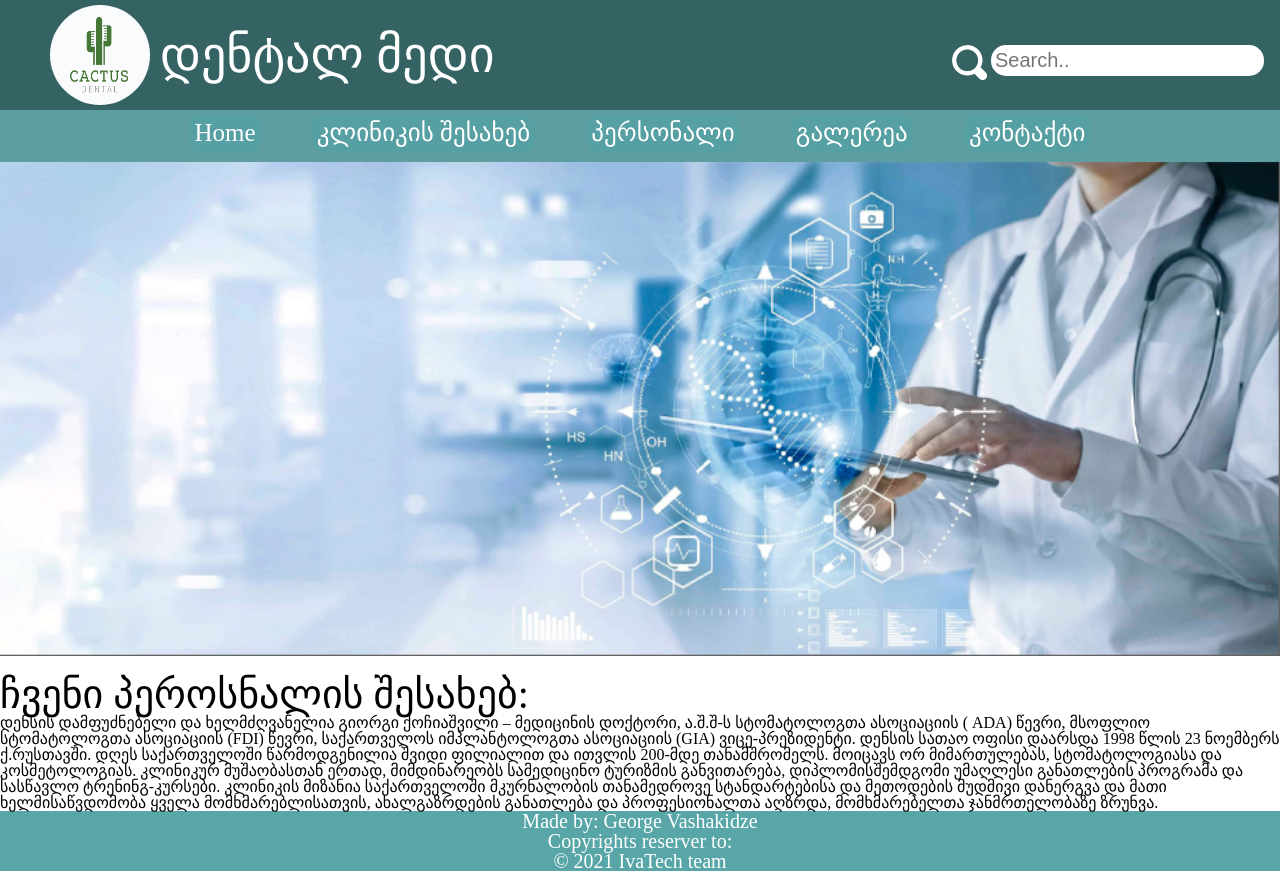
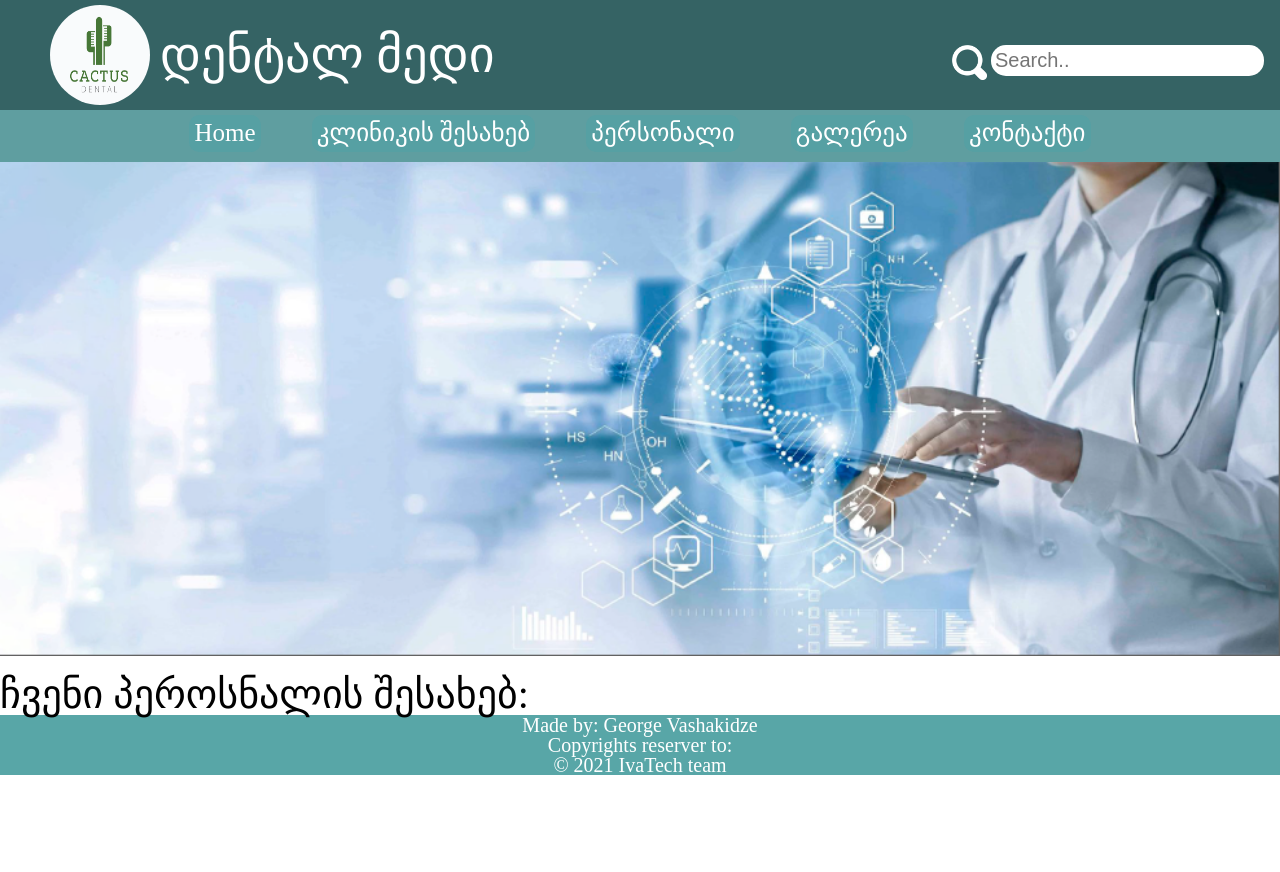
Before and after one commit to giovasha/Doc, a plain HTML site: page HomeScreen.html in a window 1280 px wide. After the commit the page ends 800 px from the top, so only its background shows below. Drawn offline with Linux system fonts and the light colour scheme.

Commit message:
CommitN2

```diff
--- a/HomeScreen.html
+++ b/HomeScreen.html
@@ -81,11 +81,6 @@
    <p class="big">
    ჩვენი პეროსნალის შესახებ:
   </p>
-  <p>დენსის დამფუძნებელი და ხელმძღვანელია გიორგი ქოჩიაშვილი – მედიცინის დოქტორი, ა.შ.შ-ს სტომატოლოგთა ასოციაციის ( ADA)  წევრი, მსოფლიო სტომატოლოგთა ასოციაციის (FDI)  წევრი, საქართველოს იმპლანტოლოგთა ასოციაციის (GIA) ვიცე-პრეზიდენტი.
-
-    დენსის სათაო ოფისი დაარსდა 1998  წლის 23 ნოემბერს  ქ.რუსთავში.  დღეს საქართველოში წარმოდგენილია შვიდი ფილიალით და ითვლის 200-მდე თანამშრომელს. მოიცავს ორ მიმართულებას, სტომატოლოგიასა და კოსმეტოლოგიას. კლინიკურ მუშაობასთან ერთად,  მიმდინარეობს  სამედიცინო ტურიზმის განვითარება, დიპლომისშემდგომი უმაღლესი განათლების პროგრამა და  სასწავლო ტრენინგ-კურსები.
-
-    კლინიკის  მიზანია  საქართველოში მკურნალობის თანამედროვე სტანდარტებისა და მეთოდების მუდმივი დანერგვა და მათი ხელმისაწვდომობა ყველა მომხმარებლისათვის, ახალგაზრდების განათლება და პროფესიონალთა აღზრდა, მომხმარებელთა ჯანმრთელობაზე ზრუნვა.</p>
   </div>
 
       <footer class="footer">
```
